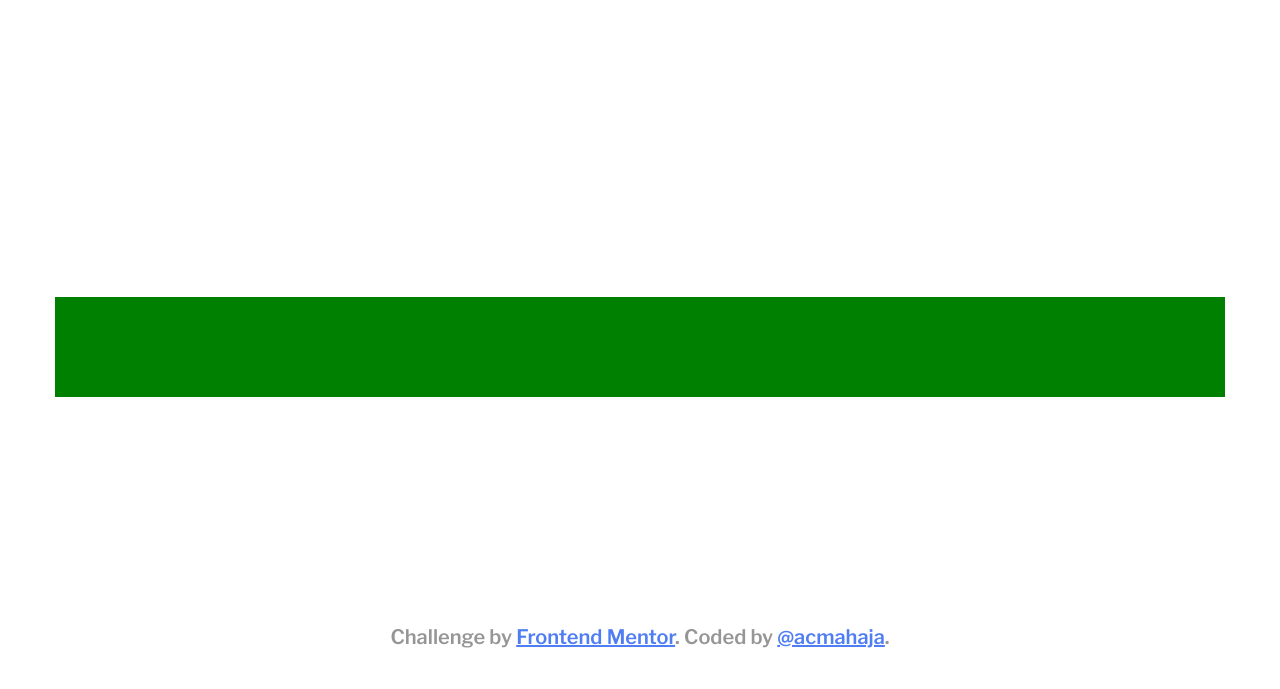
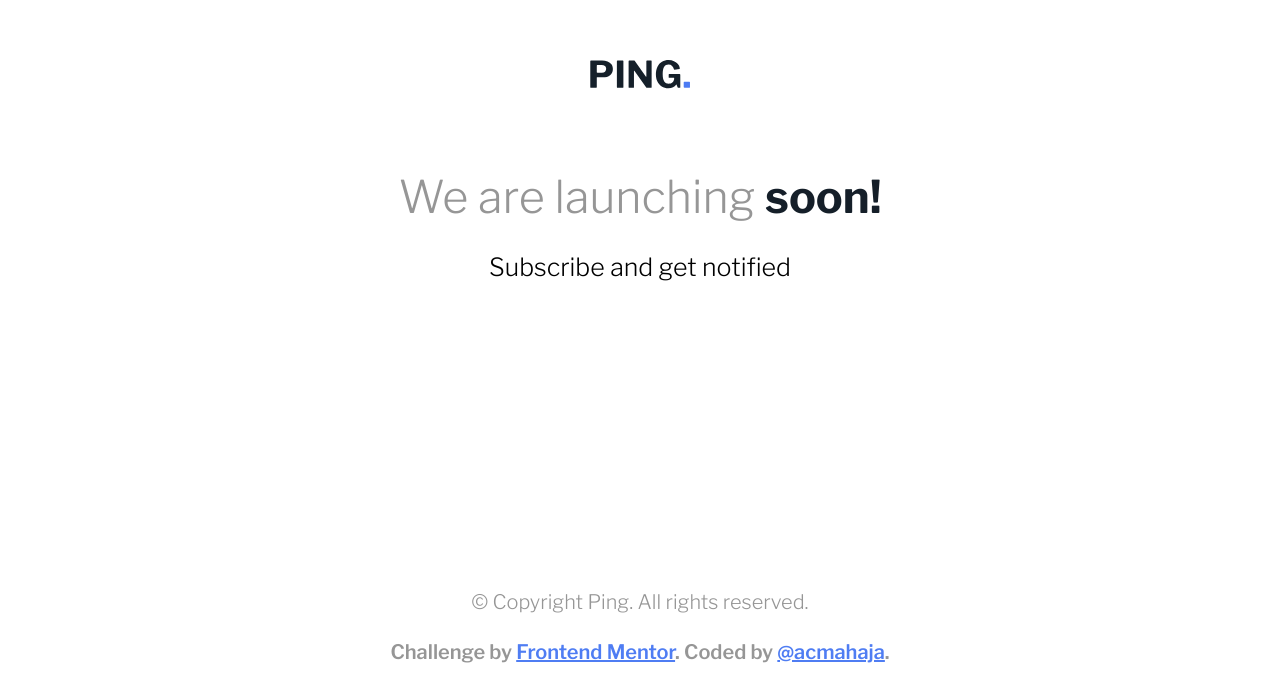
Before and after one commit to acmahaja/ping-coming-soon-page, a plain HTML site: page index.html in a window 1280 px wide. Shown: the part 111-800 px from the top of the page. Drawn offline with nearby package versions, Linux system fonts and the light colour scheme.

Commit message:
Created h1 and h2

```diff
--- a/index.html
+++ b/index.html
@@ -15,11 +15,14 @@
     <link rel="stylesheet" href="style.css" />
   </head>
   <body class="useBorderBox">
-    <header></header>
-    <article></article>
-    <footer>
-
-    </footer>
+    <header>
+      <img src="/images/logo.svg" alt="logo" />
+    </header>
+    <article>
+      <h1>We are launching <span>soon!</span></h1>
+      <h2>Subscribe and get notified</h2>
+    </article>
+    <footer>&copy; Copyright Ping. All rights reserved.</footer>
     <p class="attribution">
       Challenge by
       <a
--- a/style.css
+++ b/style.css
@@ -23,6 +23,8 @@ body {
   padding: 0px;
   height: 100vh;
   width: 100vw;
+  font-family: "Libre Franklin", sans-serif;
+  font-size: 20px;
 }
 
 body {
@@ -40,14 +42,46 @@ body {
 
 header {
   width: 100%;
-  height: 20px;
+  display: flex;
+  justify-content: center;
+  align-items: center;
   background-color: white;
+}
+
+header img {
+  height: 1.5em;
+  width: auto;
 }
 
 article {
   width: 100%;
-  height: 100px;
-  background-color: green;
+  height: calc(100% - 2.5em);
+  text-align: center;
+  padding-top: 2.75em;
+
+}
+
+article h1 {
+    font-size: 2.25em;
+    line-height: .75em;
+    color: var(--Gray);
+    font-weight: 300;
+}
+
+article h1 span {
+    font-weight: 700;
+    color: var(--Very-Dark-Blue);
+}
+
+article h2 {
+font-size: 1.25em;
+font-weight: 300;
+}
+
+footer {
+  font-size: 1em;
+  font-weight: 300;
+  color: var(--Gray);
 }
 
 .attribution {
@@ -56,13 +90,12 @@ article {
 
   color: var(--Gray);
   font-weight: 600;
-  font-size: 1.25em;
-  font-family: "Libre Franklin", sans-serif;
+  font-size: 1em;
 
   position: absolute;
   bottom: 0;
 
-  padding-bottom: 1em;
+  padding-bottom: 0.25em;
   text-align: center;
 }
 .attribution a {
```
